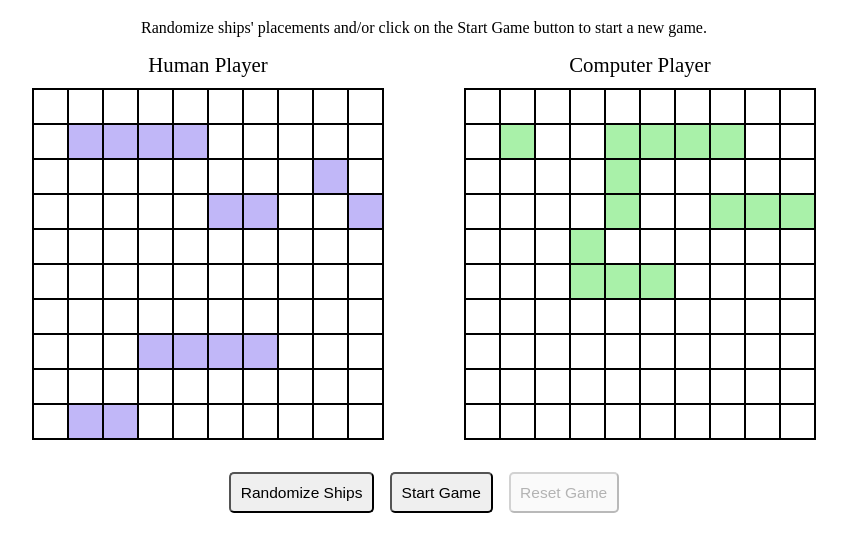
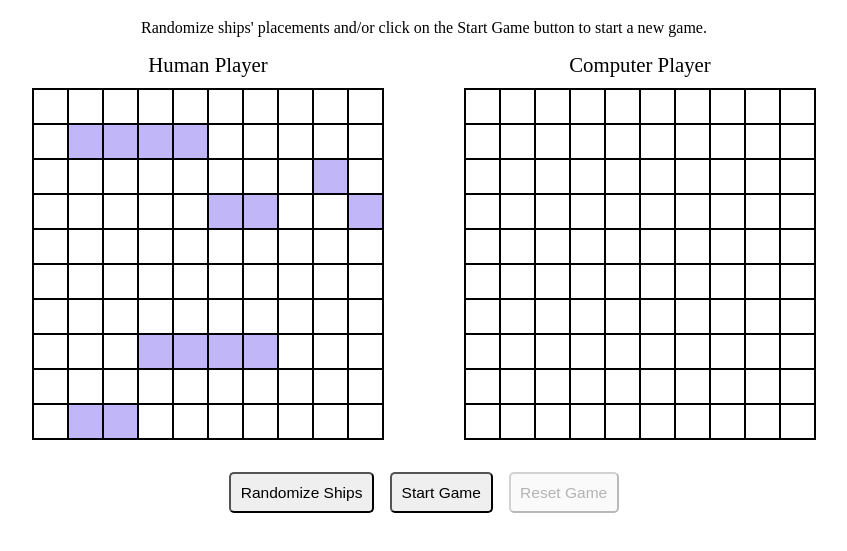
Before and after one commit to zakingslayerv22/battleship, a website with bundled scripts: page index.html in a window 1280 px wide. Shown: the part 61-612 px from the top of the page, without its empty margins (216-1063 px from the left). Built offline with nearby package versions, Linux system fonts and the light colour scheme.

Commit message:
Update CSS
Remove the
computer-ship class
selector declaration
and its
background-color
style so that
human player does
not know there
the computer's
ships are placed

```diff
--- a/style.css
+++ b/style.css
@@ -42,12 +42,6 @@ h1,
 
 .human-ship {
   background-color: rgba(98, 73, 238, 0.397);
-}
-
-.computer-ship {
-  /* No background color */
-  /* background-color: rgba(39, 219, 39, 0.397); */
-  background-color: rgba(39, 219, 39, 0.397);
 }
 
 .missed-cell {
```
